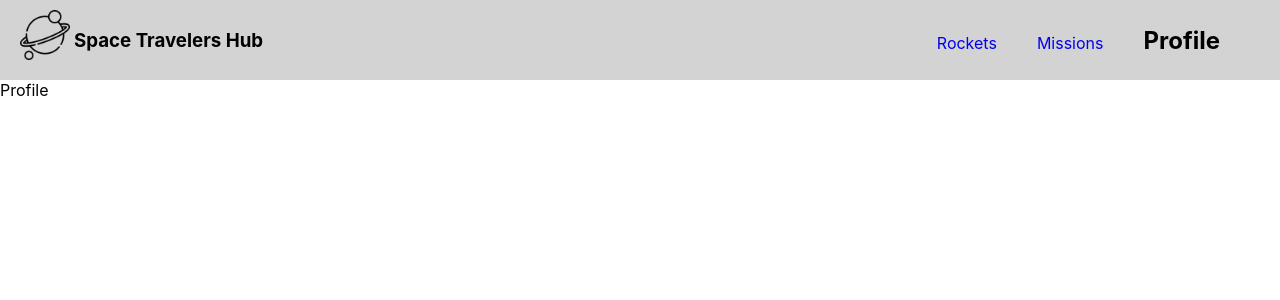
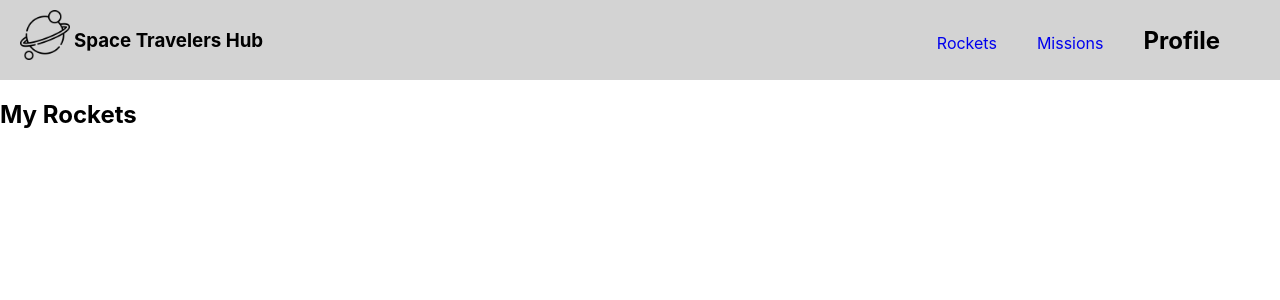
Before and after one commit to nilab-khwaja/space-travelers-hub, a React (Create React App) app: page /profile in a window 1280 px wide. Shown: the top 300 px of the page. Built offline with nearby package versions, Linux system fonts and the light colour scheme.

Commit message:
add reserved into profile

```diff
--- a/package.json
+++ b/package.json
@@ -14,7 +14,9 @@
     "react-router": "^6.16.0",
     "react-router-dom": "^6.16.0",
     "react-scripts": "5.0.1",
+    "redux": "^4.2.1",
     "redux-logger": "^3.0.6",
+    "redux-persist": "^6.0.0",
     "web-vitals": "^2.1.4"
   },
   "scripts": {
--- a/src/components/Profile.jsx
+++ b/src/components/Profile.jsx
@@ -1,9 +1,23 @@
-import React from 'react'
+import React from 'react';
+import { useSelector } from 'react-redux';
 
-function Profile() {
+const Profile = () => {
+  const reservedRockets = useSelector((state) =>
+    state.rockets.rockets.filter((rocket) => rocket.reserved)
+  );
+
   return (
-    <div>Profile</div>
-  )
-}
+    <div>
+      <h2>My Rockets</h2>
+      <ul className="list">
+        {reservedRockets.map((rocket) => (
+          <li key={rocket.id}>
+            <h3>{rocket.rocket_name}</h3>
+          </li>
+        ))}
+      </ul>
+    </div>
+  );
+};
 
-export default Profile
+export default Profile;
```
Also changed, not shown: 1 other file (tests, documents, lock files or other folders).
